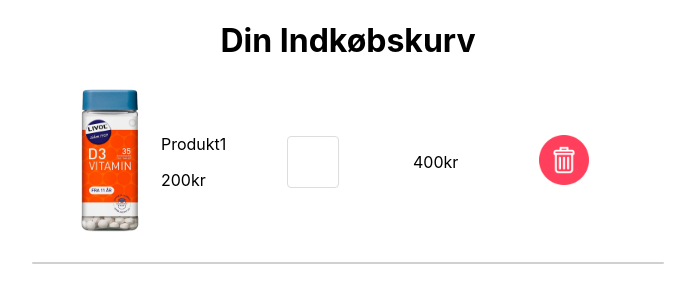
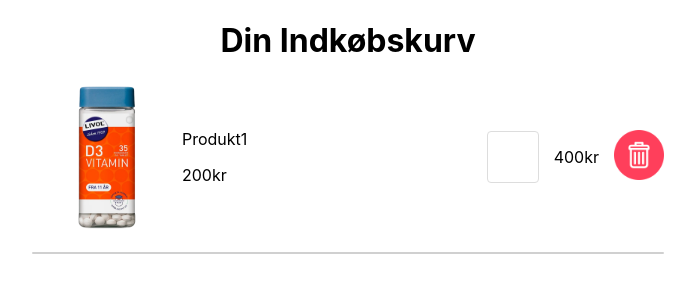
Before and after one commit to NumanBashir/CheckoutFlowReactProject, a React (Vite) app: page / in a window 1280 px wide. Shown: the top 302 px of the page, without its empty margins (292-987 px from the left). Built offline with nearby package versions, Linux system fonts and the light colour scheme.

Commit message:
change table to flexbox and added hover effect

```diff
--- a/src/components/ProductCard.css
+++ b/src/components/ProductCard.css
@@ -1,17 +1,43 @@
-.table-container {
+.product-card-container {
+  display: flex;
+  flex-direction: column;
+  align-items: center;
   width: 50%;
   margin: 0 auto;
 }
 
-table {
+.product-row {
+  display: flex;
+  justify-content: space-between;
+  align-items: center;
   width: 100%;
-  table-layout: fixed;
 }
 
-.quantity-input,
-.product-image,
+.product-details {
+  display: flex;
+  align-items: center;
+  justify-content: start;
+}
+
+.product-actions {
+  display: flex;
+  align-items: center;
+  justify-content: end;
+}
+
+.total-item-price,
+.quantity-input {
+  margin-right: 15px;
+}
+
+.product-image {
+  max-width: 150px;
+  height: auto;
+}
+
 .trash-image {
-  margin: 0 auto;
+  max-width: 50px;
+  height: auto;
 }
 
 .quantity-input {
@@ -24,40 +50,38 @@ table {
   text-align: center;
 }
 
-.product-image {
-  max-width: 150px;
-  height: auto;
-}
-
-.trash-image {
-  max-width: 50px;
-  height: auto;
-}
-
 .product-line {
   border: 0;
   height: 2px;
   background-color: rgb(208, 208, 208);
   border-radius: 10px;
   margin-top: 20px;
-  margin-bottom: 20px;
+  width: 100%;
 }
 
+.delete-product {
+  background: none;
+  color: inherit;
+  border: none;
+  padding: 0;
+  font: inherit;
+  cursor: pointer;
+  outline: inherit;
+  border-radius: 100%;
+}
+
+.delete-product:hover {
+  background-color: #555555;
+}
+
+/* Make responsive for smaller screens */
 @media (max-width: 768px) {
-  .table-container {
+  .product-card-container {
     width: 100%;
   }
 
-  .product-image {
-    max-width: 100px;
-  }
-
-  .trash-image {
-    max-width: 40px;
-  }
-
   .quantity-input {
-    width: 40px;
+    width: 35px;
     padding: 3px;
     font-size: 0.9em;
   }
--- a/src/components/ProductCard.tsx
+++ b/src/components/ProductCard.tsx
@@ -4,35 +4,27 @@ import "./ProductCard.css";
 const ProductCard = () => {
   return (
     <>
-      <div className="table-container">
-        <table>
-          <tr>
-            <td>
+      <div className="product-card-container">
+        <div className="product-row">
+          <div className="product-details">
             <img
               src="src/assets/vitaminD.webp"
               className="product-image"
               alt="Product"
             />
-            </td>
-            <td className="td2">
+            <div>
               <p>Produkt1</p>
               <p>200kr</p>
-            </td>
-            <td>
+            </div>
+          </div>
+          <div className="product-actions">
             <input type="number" className="quantity-input" min="0" />
-            </td>
-            <td>
-              <p>400kr</p>
-            </td>
-            <td>
-              <img
-                src="src/assets/trash-bin.png"
-                className="trash-image"
-                alt="Product"
-              />
-            </td>
-          </tr>
-        </table>
+            <p className="total-item-price">400kr</p>
+            <button className="delete-product">
+              <img src="src/assets/trash-bin.png" className="trash-image" />
+            </button>
+          </div>
+        </div>
         <hr className="product-line" />
       </div>
     </>
@@ -40,3 +32,5 @@ const ProductCard = () => {
 };
 
 export default ProductCard;
+
+// TODO: Change table view to flexbox maybe
```
Lines whose indentation alone changed are shown as unchanged.
